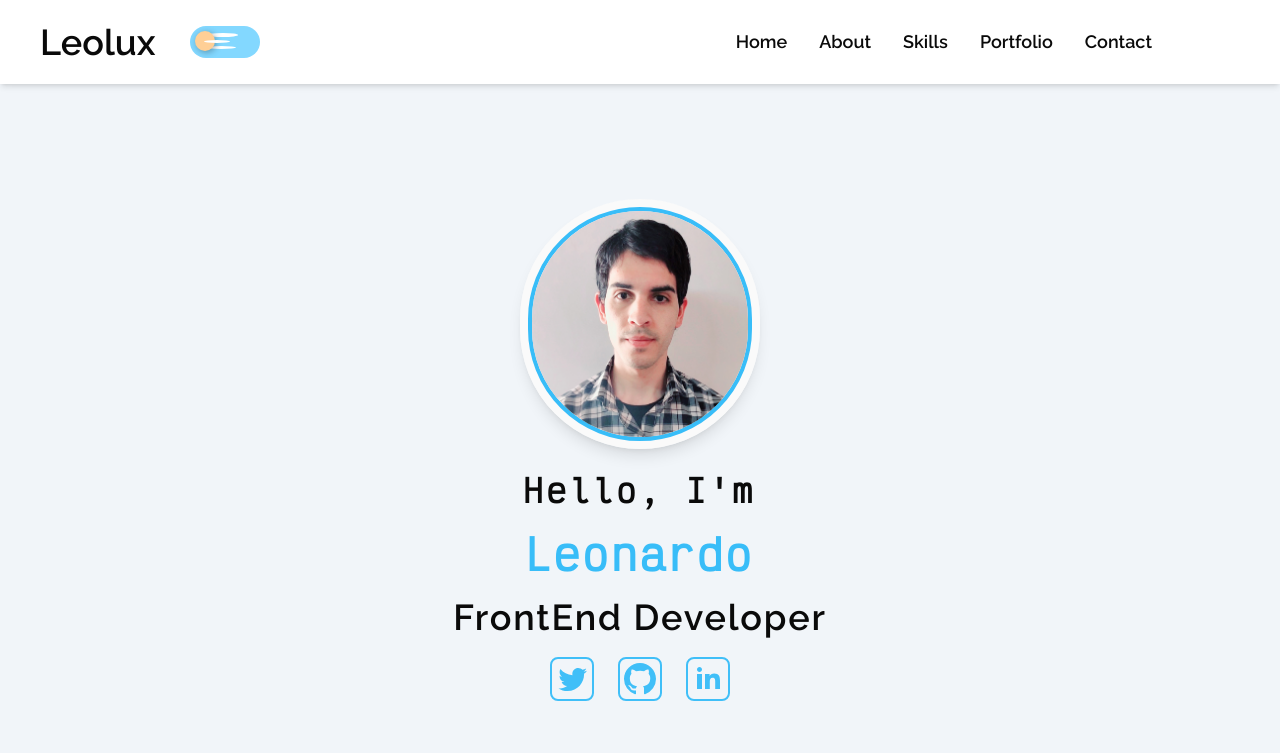
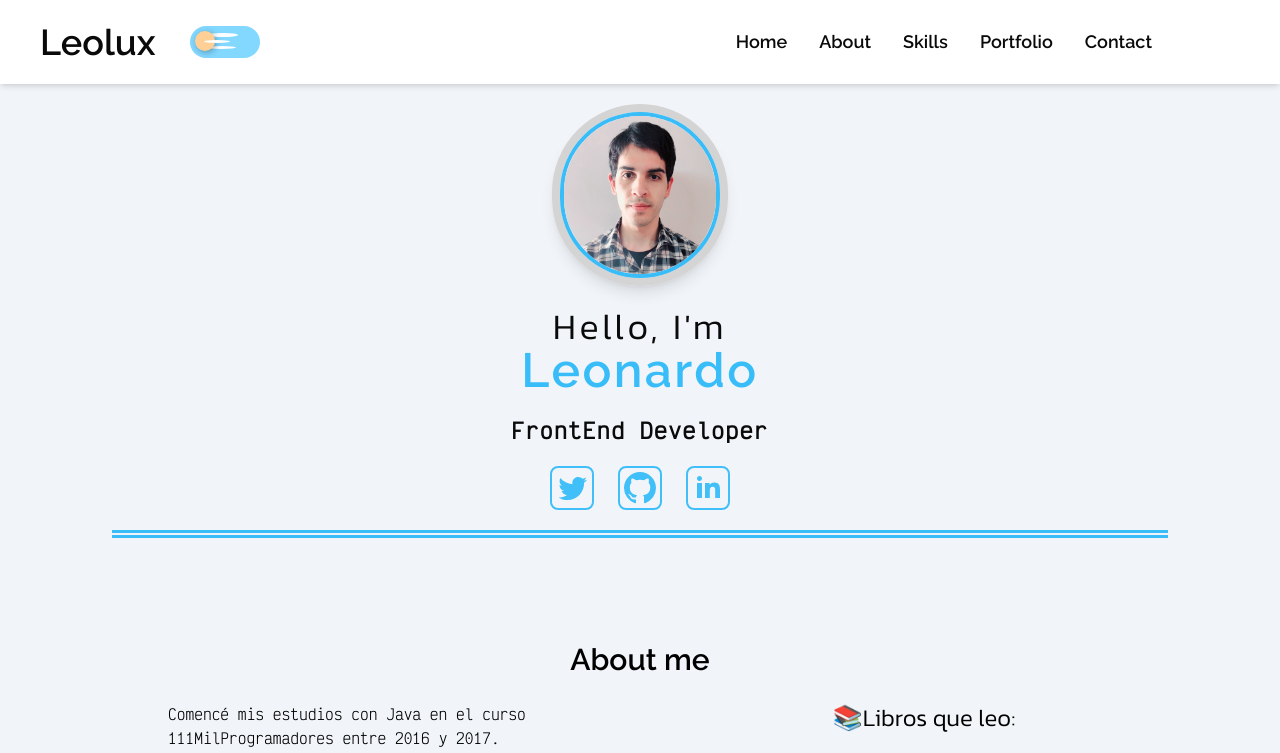
Before and after one commit to Leonardo-Robot-PostRock/miPortafolioWeb, a React (Vite) app: page / in a window 1280 px wide. Shown: the top 753 px of the page. Built offline with nearby package versions, Linux system fonts and the light colour scheme.

Commit message:
ajustes de tamaño de letra y margenes

```diff
--- a/src/portafolioSections/section/Home.jsx
+++ b/src/portafolioSections/section/Home.jsx
@@ -8,11 +8,11 @@ import { ReactComponent as Linkedin } from '../../assets/icons/linkedin.svg';
 export const Home = ({ darkMode }) => {
   return (
     <main
-      className="flex h-screen min-w-280 flex-col place-content-center items-center bg-slate-100 font-victorMono dark:bg-neutral-900 dark:text-slate-300 md:mx-28"
+      className="flex h-screen min-w-280 place-content-center items-center bg-slate-100 font-victorMono dark:bg-neutral-900 dark:text-slate-300 md:mx-28 md:h-max"
       id="home">
-      <section className="flex justify-center">
-        <div className="md:mt-20">
-          <figure className="lg:w-50 mx-auto mb-5 mt-32 w-60 justify-center rounded-full border-4 border-solid border-neutral-50 shadow-lg dark:border-sky-400 dark:shadow-none md:mt-10 md:w-60 lg:border-8 2xl:w-96">
+      <section className="mt-32 flex justify-center md:mt-0 2xl:mt-10">
+        <div className="md:mt-16">
+          <figure className="lg:w-50 mx-auto mb-5 w-44 justify-center rounded-full border-4 border-solid border-neutral-300 shadow-lg dark:border-sky-400 dark:shadow-none md:mt-10 md:w-44 lg:border-8 2xl:w-72">
             {!darkMode ? (
               <img
                 src={fotoWhite}
@@ -27,17 +27,17 @@ export const Home = ({ darkMode }) => {
               />
             )}
           </figure>
-          <h2 className="px-2 text-center font-victorMonoBold text-3xl text-neutral-950 dark:text-white md:text-3xl lg:text-4xl lg:tracking-wider xl:mb-5 xl:text-4xl xl:tracking-widest">
+          <h2 className="px-2 text-center font-Kanit text-3xl text-neutral-950 dark:text-white md:text-3xl lg:text-3xl lg:tracking-wider xl:text-4xl xl:tracking-widest">
             Hello, I'm
           </h2>
-          <p className="mb-4 mt-2 text-center font-victorMonoBold text-4xl tracking-wider text-sky-400 xl:text-5xl 2xl:text-6xl">
+          <p className="mb-4 text-center font-Raleway text-4xl tracking-wider text-sky-400 lg:text-4xl xl:text-5xl 2xl:text-6xl">
             Leonardo
           </p>
-          <h2 className="mt-3 px-1 text-center font-Raleway text-2xl tracking-wider text-neutral-950 dark:text-white sm:text-3xl md:text-3xl lg:text-4xl xl:mt-5 2xl:mt-10 2xl:text-5xl">
+          <h2 className="xl:text-1xl mt-3 px-1 text-center font-victorMonoBold text-2xl tracking-wider text-neutral-950 dark:text-white sm:text-3xl md:text-3xl lg:text-2xl xl:mt-5 2xl:mt-10 2xl:text-5xl">
             FrontEnd Developer
           </h2>
           <div className="my-5 flex justify-center gap-6">
-            <div className="flex h-max animate-pulse items-center rounded-lg border-2 border-solid border-sky-400">
+            <div className="flex h-max animate-pulse items-center rounded-lg border-2 border-solid border-sky-400 dark:border-white">
               <a href="https://twitter.com/LeonardoPu65507">
                 <Twitter
                   className="w-10 cursor-pointer fill-sky-400 p-1 dark:fill-white 2xl:w-16 2xl:p-2"
@@ -45,7 +45,7 @@ export const Home = ({ darkMode }) => {
                 />
               </a>
             </div>
-            <div className="flex animate-pulse items-center rounded-lg border-2 border-solid border-sky-400">
+            <div className="flex animate-pulse items-center rounded-lg border-2 border-solid border-sky-400 dark:border-white">
               <a href="https://github.com/Leonardo-Robot-PostRock?tab=repositories">
                 <Github
                   className="w-10 cursor-pointer fill-sky-400 dark:fill-white 2xl:w-16"
@@ -53,7 +53,7 @@ export const Home = ({ darkMode }) => {
                 />
               </a>
             </div>
-            <div className="flex animate-pulse items-center rounded-lg border-2 border-solid border-sky-400">
+            <div className="flex animate-pulse items-center rounded-lg border-2 border-solid border-sky-400 dark:border-white">
               <a href="https://www.linkedin.com/in/leonardo-puebla-1a2b71229/">
                 <Linkedin
                   className="w-10 cursor-pointer fill-sky-400 dark:fill-white 2xl:w-16"
```
